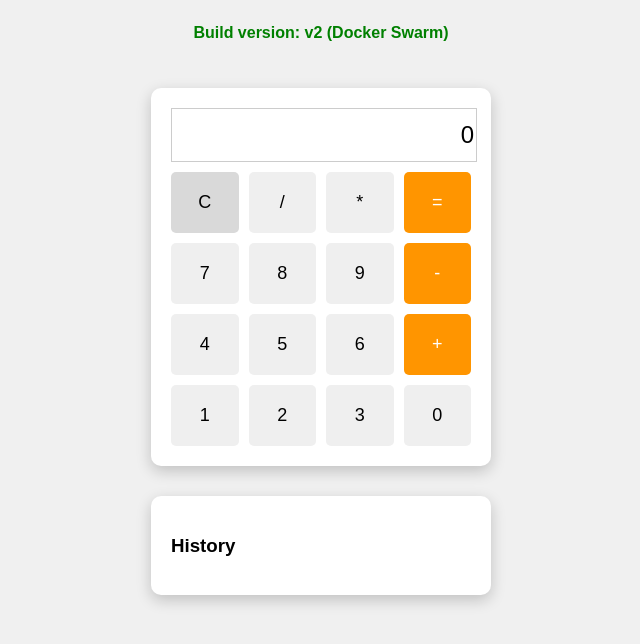
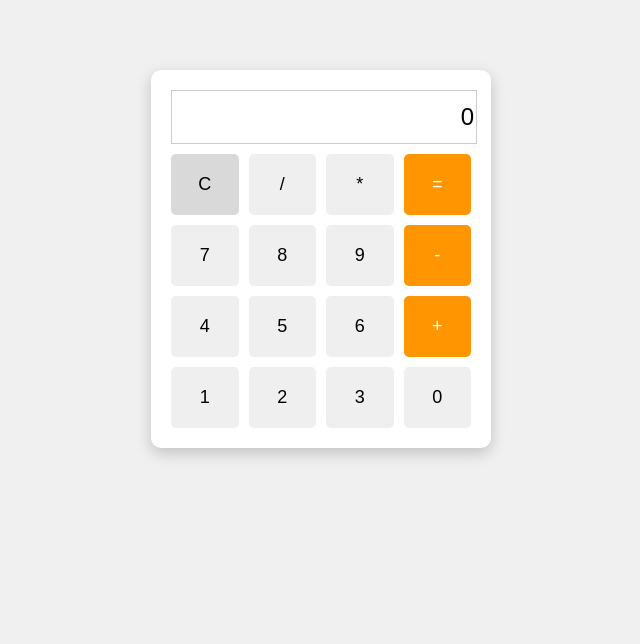
Before and after one commit to Ngalay-dev/team5-CA2, a Flask app: page / in a window 1280 px wide. Shown: the top 644 px of the page, without its empty margins (319-959 px from the left). Run offline with Flask 3, Linux system fonts and the light colour scheme.

Commit message:
Remove history section from index.html
Removed history section from the calculator layout.

```diff
--- a/templates/index.html
+++ b/templates/index.html
@@ -64,7 +64,7 @@
 
 <!-- ✅ Build Version (CONFIRM DEPLOYMENT) -->
 <p style="color: green; font-weight: bold;">
-    Build version: v2 (Docker Swarm)
+
 </p>
 
 <!-- Calculator -->
@@ -94,11 +94,7 @@
     </div>
 </div>
 
-<!-- History -->
-<div class="calc-container">
-    <h3>History</h3>
-    <ul id="history" style="padding-left:20px;"></ul>
-</div>
+
 
 <!-- Scripts (AFTER DOM) -->
 <script>
```
